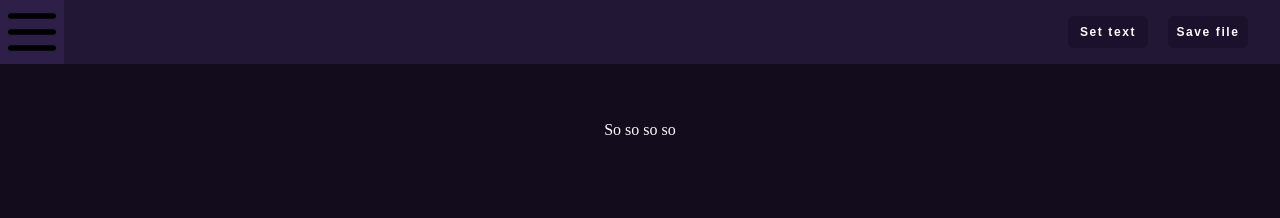
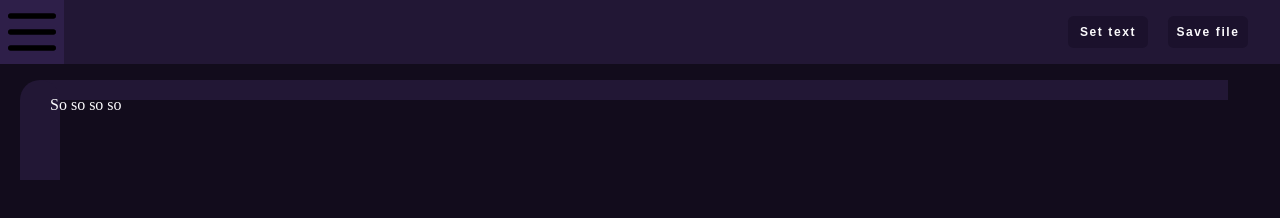
Before and after one commit to Kretki/HTMLBook, a plain HTML site: page index.html in a window 1280 px wide. Shown: the top 218 px of the page. Drawn offline with Linux system fonts and the light colour scheme.

Commit message:
TryOutline

```diff
--- a/index.css
+++ b/index.css
@@ -113,8 +113,43 @@ body {
                 0 0 1.5vmin var(--secondary-color),
                 0 0 2vmin var(--secondary-color);
 }
+.main-blick{
+    position: absolute;
+}
+#text-header-outliner{
+    position: relative;
+    display: table;
+    width: 100%;
+}
+#text-header-outliner li{
+    display: table-cell;
+    position: absolute;
+}
+.text-header{
+    top: 20px;
+    height: 20px;
+}
+#left-corner{
+    margin-left: -20px;
+    width: 20px;
+    height: 100px;
+    background-color: var(--prime-color);
+    border-radius: 20px 0 0 0;
+}
+#header-liner{
+    width: 50px;
+    height: 20px;
+    background-color: var(--prime-color);
+}
+#right-corner{
+    width: 20px;
+    height: 100px;
+    background-color: var(--prime-color);
+    border-radius: 0 20px 0 0;
+}
 .main-text{
+    position: relative;
     height: 100px;
-    text-align: center;
-    line-height: 100px;
+    padding-left: 50px;
+    padding-right: 50px;
 }
--- a/index.html
+++ b/index.html
@@ -12,8 +12,15 @@
                 <button id="save-file">Save file</button>
             </div></li>
         </ul>
-        <div class="main-text">
-            <p>So so so so</p>
+        <div class="main-block">
+            <ul id="text-header-outliner">
+                <li id="left-corner"></li>
+                <li id="header-liner"></li>
+                <li id="right-corner"></li>
+            </ul>
+            <div class="main-text">
+                <p>So so so so</p>
+            </div>
         </div>
         <script type="text/javascript" src="main.js"></script>
     </body>
--- a/main.js
+++ b/main.js
@@ -26,5 +26,15 @@ function addTextHint(){
     range.insertNode(span)
 }
 
+function resizeOutliner(){
+    var width = document.getElementById("text-header-outliner").getBoundingClientRect().width*0.9
+    document.getElementById("header-liner").style.width = width+"px"
+}
+
+resizeOutliner()
+window.addEventListener('resize', function(event){
+    resizeOutliner()
+}, true)
+
 document.getElementById("set-hint").onclick = addTextHint
 document.getElementById("save-file").onclick = savePage
```
